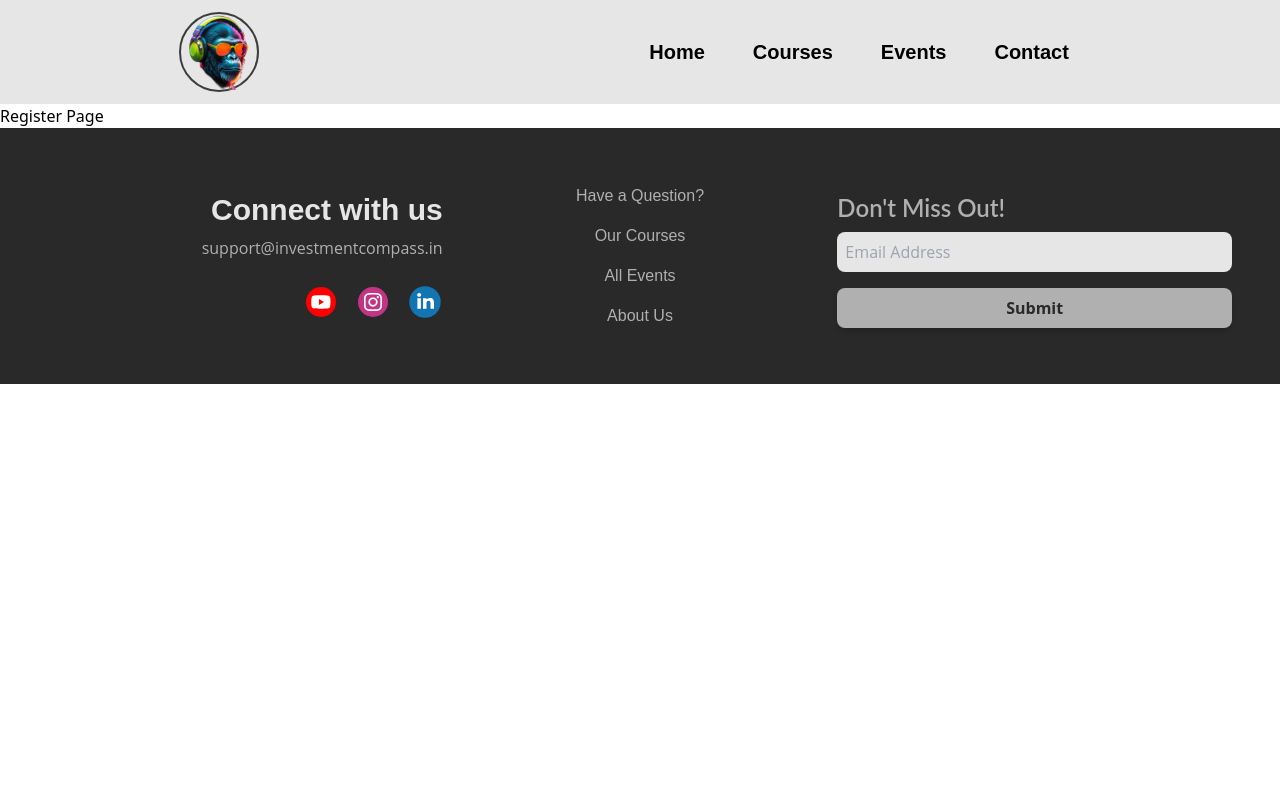
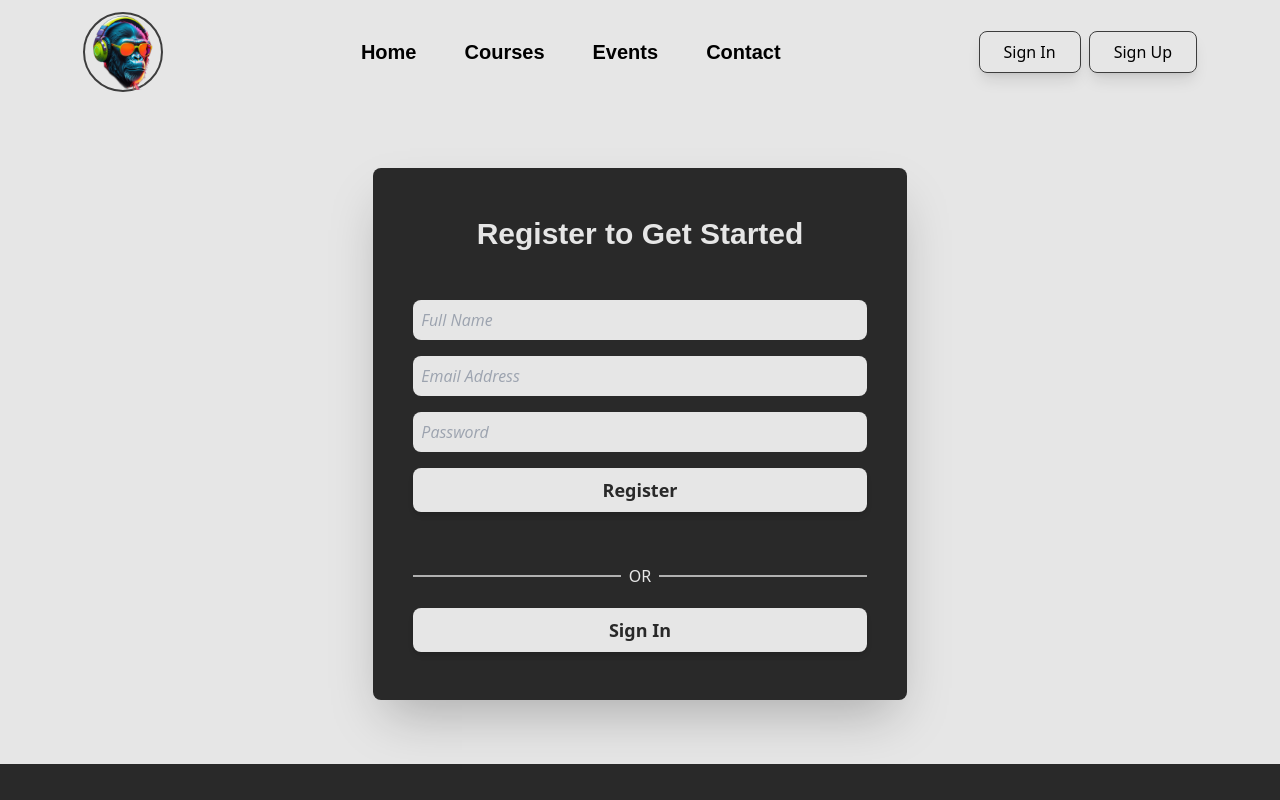
Before and after one commit to cheema4310/assignment-investment-compass, a JavaScript app in the folder client/: page /register in a window 1280 px wide. Shown: the top 800 px of the page. Built offline with nearby package versions, Linux system fonts and the light colour scheme; the HTML template or start-up script is replaced by a standard one.

Commit message:
add login and register pages

```diff
--- a/client/src/App.js
+++ b/client/src/App.js
@@ -3,11 +3,11 @@ import Home from './pages/Home';
 import Courses from './pages/Courses';
 import Events from './pages/Events';
 import Contact from './pages/Contact';
-import SignIn from './pages/SignIn';
 import Register from './pages/Register';
 import CourseDetails from './pages/CourseDetails';
 import Header from './components/Header';
 import Footer from './components/Footer';
+import Login from './pages/Login';
 
 function App() {
   return (
@@ -21,7 +21,7 @@ function App() {
         </Route>
         <Route path="/events" element={<Events />} />
         <Route path="/contact" element={<Contact />} />
-        <Route path="/login" element={<SignIn />} />
+        <Route path="/login" element={<Login />} />
         <Route path="/register" element={<Register />} />
       </Routes>
       <Footer />
--- a/client/src/components/EventsShowcase/EventCard.js
+++ b/client/src/components/EventsShowcase/EventCard.js
@@ -9,7 +9,7 @@ export default function EventCard({ event }) {
     // Redirect to "/register-event?id=02"
   };
   return (
-    <div className="px-4 py-6 basis-1/4 bg-lighter text-darkest rounded-lg shadow-md hover:bg-lightest">
+    <div className="px-4 py-6 basis-1/4 bg-lighter text-darkest rounded-lg shadow-md transition hover:bg-lightest">
       <h2 className="py-2 font-heading font-semibold text-lg">
         {modifyEventTitle}
       </h2>
--- a/client/src/components/Header.js
+++ b/client/src/components/Header.js
@@ -53,6 +53,14 @@ export default function Header() {
           </li>
         </ul>
       </nav>
+      <div className="my-flex gap-2">
+        <Link className="my-btn-outline" to="/login">
+          Sign In
+        </Link>
+        <Link className="my-btn-outline" to="/register">
+          Sign Up
+        </Link>
+      </div>
     </header>
   );
 }
--- /dev/null
+++ b/client/src/components/shared/AuthPagesLayout.js
@@ -0,0 +1,9 @@
+export default function AuthPagesLayout({ children }) {
+  return (
+    <div className="w-full bg-lightest my-flex py-16">
+      <div className="w-5/12 px-10 py-12 bg-darker rounded-lg shadow-2xl">
+        {children}
+      </div>
+    </div>
+  );
+}
--- a/client/src/index.css
+++ b/client/src/index.css
@@ -16,25 +16,31 @@
     @apply font-para font-normal text-base;
   }
   .my-btn {
-    @apply py-2 px-6 bg-dark text-lightest font-semibold rounded-lg shadow-lg transition hover:bg-darker;
+    @apply py-2 px-6 bg-dark text-lightest text-lg font-semibold rounded-lg shadow-lg transition hover:bg-darker;
   }
   .my-btn-light {
-    @apply py-2 px-6 bg-lighter text-darker font-semibold rounded-lg shadow-md hover:bg-lightest;
+    @apply py-2 px-6 bg-lightest text-darker text-center text-lg font-semibold rounded-lg shadow-md transition hover:bg-lighter;
+  }
+  .my-btn-outline {
+    @apply py-2 px-6 bg-transparent rounded-lg shadow-lg border border-dark transition hover:bg-darker hover:text-lightest hover:border-lightest;
   }
   .my-link {
     @apply p-2 font-btn bg-transparent font-medium hover:text-lightest;
   }
   .my-navlink {
-    @apply p-2 text-xl bg-transparent font-bold font-btn;
+    @apply p-2 text-xl bg-transparent font-bold font-modern;
   }
   .my-navlink-active {
-    @apply p-2 text-xl bg-transparent font-bold font-btn text-orange-600;
+    @apply p-2 text-xl bg-transparent font-bold font-modern text-orange-600;
   }
   .my-social-icon {
     @apply w-9 h-9 transition hover:scale-110;
   }
   .my-input {
-    @apply w-full p-2 font-medium font-para rounded-lg outline-none bg-lightest text-darkest focus:bg-white;
+    @apply w-full p-2 font-medium font-para rounded-lg outline-none bg-lightest text-darkest placeholder:italic focus:bg-white;
+  }
+  .my-after {
+    @apply after:content-[""] inline-block  after:ml-0.5 after:w-10 after:h-2 after:top-1/2 after:bg-white;
   }
 }
 
--- a/client/src/pages/Login.js
+++ b/client/src/pages/Login.js
@@ -1,3 +1,49 @@
+import { Link } from 'react-router-dom';
+import AuthPagesLayout from '../components/shared/AuthPagesLayout';
+
 export default function Login() {
-  return <>Log in Page</>;
+  const handleSubmit = (e) => {
+    e.preventDefault();
+  };
+  return (
+    <AuthPagesLayout>
+      <div className="flex flex-col gap-12">
+        <h2 className="my-heading text-lightest text-center">
+          Your Personal Portal
+        </h2>
+        <form onSubmit={handleSubmit} className="flex flex-col gap-4">
+          <div>
+            <input
+              type="email"
+              name="email"
+              placeholder="Email Address"
+              className="my-input"
+            />
+          </div>
+          <div>
+            <input
+              type="password"
+              name="password"
+              placeholder="Password"
+              className="my-input"
+            />
+          </div>
+          <button className="my-btn-light w-full">Sign In</button>
+        </form>
+        <div className="flex flex-col">
+          {/* <p className="relative text-center my-after">or</p> */}
+          <div className="text-center relative">
+            <span className="inline-block px-2 py-1 bg-darker text-lightest z-10 relative">
+              OR
+            </span>
+            <span className="absolute top-1/2 h-0.5 bg-lighter w-full left-0 transform -translate-y-1/2"></span>
+            <span className="absolute top-1/2 h-0.5 bg-lighter w-full right-0 transform -translate-y-1/2"></span>
+          </div>
+          <Link className="my-btn-light w-full mt-4" to="/register">
+            Sign Up
+          </Link>
+        </div>
+      </div>
+    </AuthPagesLayout>
+  );
 }
--- a/client/src/pages/Register.js
+++ b/client/src/pages/Register.js
@@ -1,3 +1,57 @@
+import { Link } from 'react-router-dom';
+import AuthPagesLayout from '../components/shared/AuthPagesLayout';
+
 export default function Register() {
-  return <>Register Page</>;
+  const handleSubmit = (e) => {
+    e.preventDefault();
+  };
+  return (
+    <AuthPagesLayout>
+      <div className="flex flex-col gap-12">
+        <h2 className="my-heading text-lightest text-center">
+          Register to Get Started
+        </h2>
+        <form onSubmit={handleSubmit} className="flex flex-col gap-4">
+          <div>
+            <input
+              type="text"
+              name="name"
+              placeholder="Full Name"
+              className="my-input"
+            />
+          </div>
+          <div>
+            <input
+              type="email"
+              name="email"
+              placeholder="Email Address"
+              className="my-input"
+            />
+          </div>
+          <div>
+            <input
+              type="password"
+              name="password"
+              placeholder="Password"
+              className="my-input"
+            />
+          </div>
+          <button className="my-btn-light w-full">Register</button>
+        </form>
+        <div className="flex flex-col">
+          {/* <p className="relative text-center my-after">or</p> */}
+          <div className="text-center relative">
+            <span className="inline-block px-2 py-1 bg-darker text-lightest z-10 relative">
+              OR
+            </span>
+            <span className="absolute top-1/2 h-0.5 bg-lighter w-full left-0 transform -translate-y-1/2"></span>
+            <span className="absolute top-1/2 h-0.5 bg-lighter w-full right-0 transform -translate-y-1/2"></span>
+          </div>
+          <Link className="my-btn-light w-full mt-4" to="/register">
+            Sign In
+          </Link>
+        </div>
+      </div>
+    </AuthPagesLayout>
+  );
 }
--- a/client/src/pages/SignIn.js
+++ /dev/null
@@ -1,3 +0,0 @@
-export default function SignIn() {
-  return <>Sign in Page</>;
-}
```
Also changed, not shown: client/src/assets/useless-images/bg-three.jpg (renamed from client/src/assets/bg-three.jpg), client/src/assets/useless-images/bg-two.jpg (renamed from client/src/assets/bg-two.jpg).
